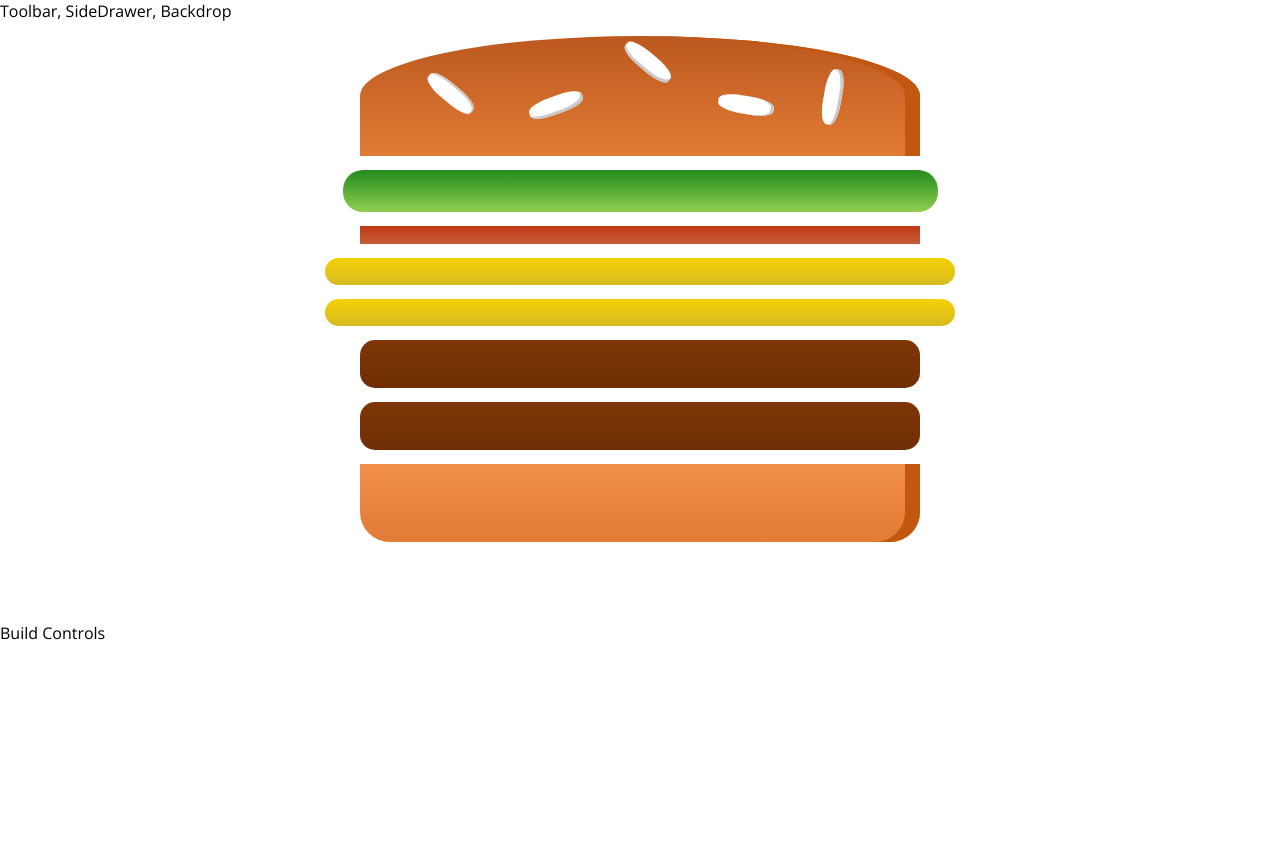
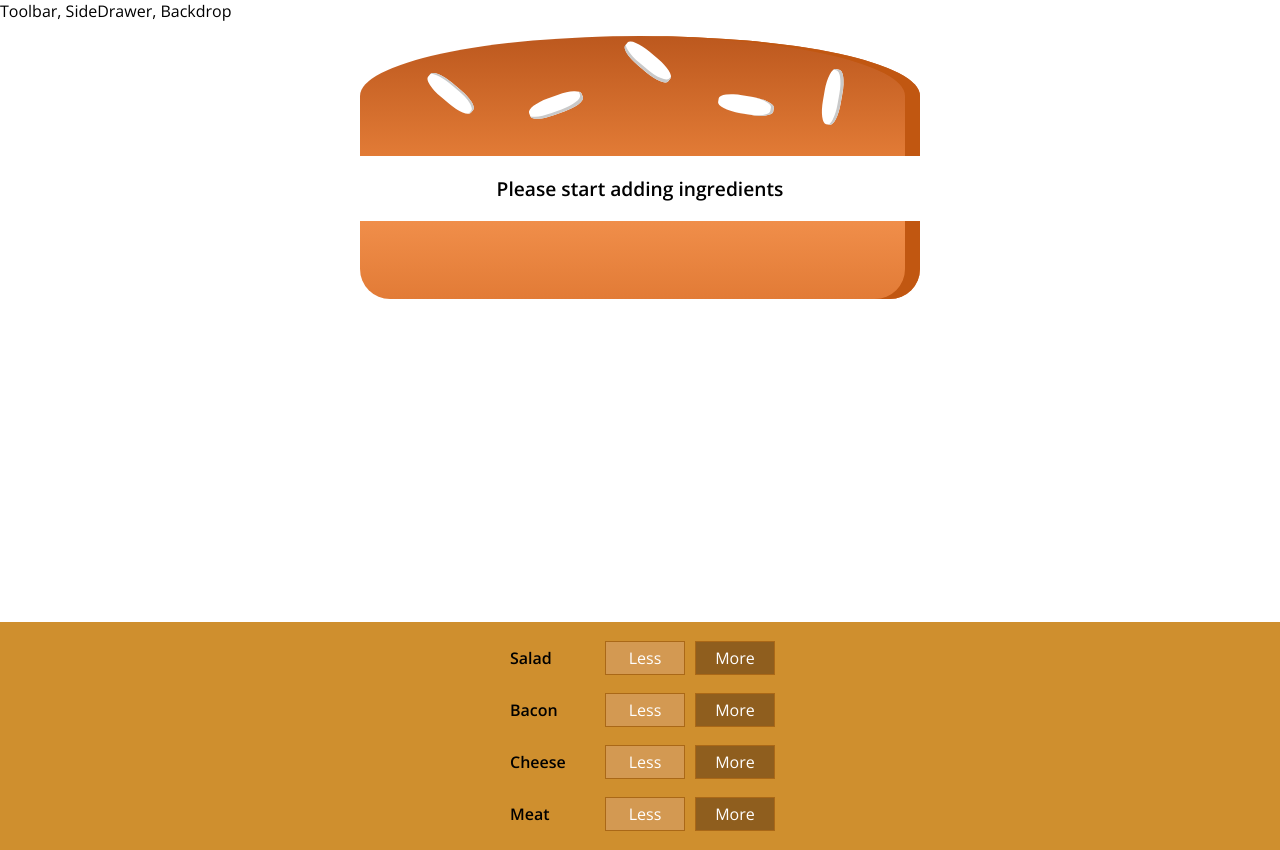
Before and after one commit to valbol/burgerMaker, a React (Create React App) app: page / in a window 1280 px wide. Before the commit the page ends 800 px from the top, so only its background shows below. Built offline with nearby package versions, Linux system fonts and the light colour scheme.

Commit message:
Adding a conrtol buttons and initial styling

```diff
--- /dev/null
+++ b/src/components/Burger/BuildControls/BuildControl/BuildControl.js
@@ -0,0 +1,12 @@
+import React from 'react';
+import classes from './BuildControl.module.css'
+
+const BuildControl = (props) => (
+    <div className={classes.BuildControl}>
+        <div className={classes.Label}>{props.label}</div>
+        <button className={classes.Less}>Less</button>
+        <button className={classes.More}>More</button>
+    </div>
+);
+
+export default BuildControl;
--- /dev/null
+++ b/src/components/Burger/BuildControls/BuildControl/BuildControl.module.css
@@ -0,0 +1,57 @@
+.BuildControl {
+    display: flex;
+    justify-content: space-between;
+    align-items: center;
+    margin: 5px 0;
+}
+
+.BuildControl button {
+    display: block;
+    font: inherit;
+    padding: 5px;
+    margin: 0 5px;
+    width: 80px;
+    border: 1px solid #AA6817;
+    cursor: pointer;
+    outline: none;
+}
+
+
+.BuildControl button:disabled {
+    background-color: #AC9980;
+    border: 1px solid #7E7365;
+    color: #ccc;
+    cursor: default;
+}
+
+.BuildControl button:hover:disabled {
+    background-color: #AC9980;
+    color: #ccc;
+    cursor: not-allowed;
+}
+
+.Label {
+    padding: 10px;
+    font-weight: bold;
+    width: 80px;
+}
+
+.BuildControl .Less {
+    background-color: #D39952;
+    color: white;
+}
+
+.BuildControl .More {
+    background-color: #8F5E1E;
+    color: white;
+}
+
+.BuildControl .Less:hover, .BuildControl .Less:active {
+    background-color: #DAA972;
+    color: white;
+}
+
+.BuildControl .More:hover,.BuildControl .More:active {
+    background-color: #99703F;
+    color: white;
+}
--- /dev/null
+++ b/src/components/Burger/BuildControls/BuildControls.js
@@ -0,0 +1,20 @@
+import React from 'react';
+import classes from './BuildControls.module.css';
+import BuildControl from './BuildControl/BuildControl';
+const controls = [
+
+    {label: 'Salad', type: 'salad'},
+    {label: 'Bacon', type: 'bacon'},
+    {label: 'Cheese', type: 'chess'},
+    {label: 'Meat', type: 'meat'}
+];
+
+const BuildControls = (porps) => (
+    <div className={classes.BuildControls}>
+        {controls.map(ctrl => (
+            <BuildControl key={ctrl.label} label={ctrl.label} />
+        ))}
+    </div>
+);
+
+export default BuildControls;
--- /dev/null
+++ b/src/components/Burger/BuildControls/BuildControls.module.css
@@ -0,0 +1,11 @@
+.BuildControls {
+    width: 100%;
+    background-color: #CF8F2E;
+    display: flex;
+    flex-flow: column;
+    align-items: center;
+    box-shadow: 0 2px 1px #ccc;
+    margin: auto;
+    padding: 10px 0;
+
+}
--- a/src/components/Burger/Burger.js
+++ b/src/components/Burger/Burger.js
@@ -4,12 +4,21 @@
 import BurgerIngredient from './BurgerIngredient/BurgerIngredient';
 
 const Burger = (props) => {
-    const transformedIngredients = Object.keys(props.ingredients)
+    //Outputing Burger ingredients Dynamically -- Chp.8
+    let transformedIngredients = Object.keys(props.ingredients)
             .map(igKey => {
-               return [...Array(props.ingredients[igKey])] .map((_,i) => {
+               return [...Array(props.ingredients[igKey])] .map((_ , i) => {
                    return <BurgerIngredient key={igKey + i} type={igKey} />;
                });
-            });
+            })
+            .reduce((arr, el) => {
+                return arr.concat(el)
+            }, []);
+            console.log(transformedIngredients);
+            if(transformedIngredients.length === 0){
+                transformedIngredients = <p>Please start adding ingredients</p>
+            }
+            console.log(transformedIngredients);
 
     return(
         <div className={classes.Burger}>
--- a/src/containers/BurgerBuilder/BurgerBuilder.js
+++ b/src/containers/BurgerBuilder/BurgerBuilder.js
@@ -2,6 +2,7 @@
 
 import Auxi from '../../hoc/Auxi';
 import Burger from '../../components/Burger/Burger';
+import BuildControls from '../../components/Burger/BuildControls/BuildControls';
 
 class BurgerBuilder extends Component {
     // constructor(props) {
@@ -10,10 +11,10 @@
     // }
     state = {
         ingredients: {
-            salad: 1,
-            bacon: 1,
-            cheese: 2,
-            meat: 2
+            salad: 0,
+            bacon: 0,
+            cheese: 0,
+            meat: 0
         }
     }
 
@@ -21,7 +22,7 @@
         return (
             <Auxi>
                 <Burger ingredients={this.state.ingredients} />
-                <div>Build Controls</div>
+                <BuildControls />
             </Auxi>
         );
     }
```
